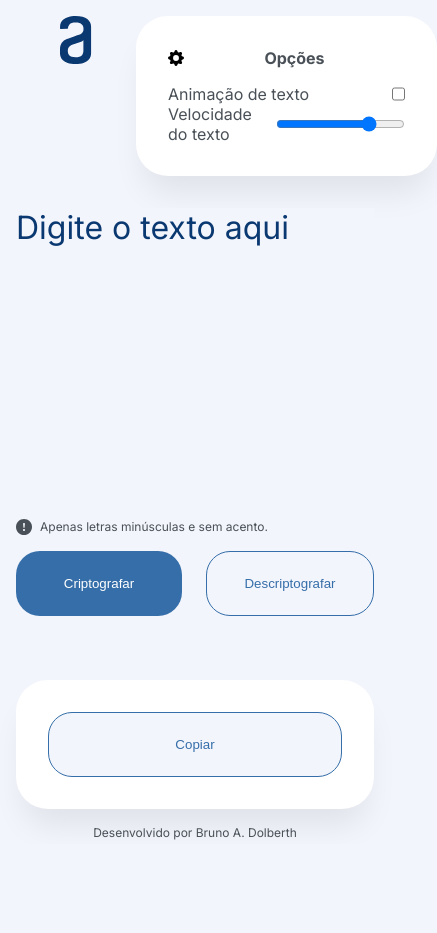
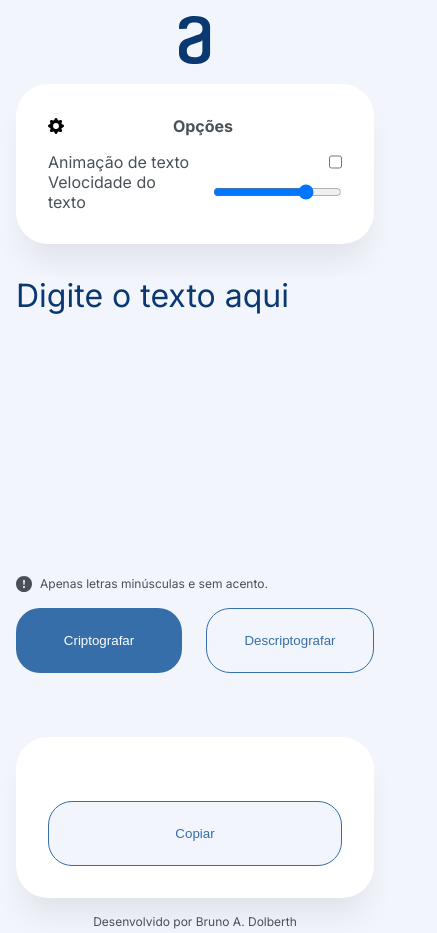
Before and after one commit to dBruno70/challenge-codificador, a plain HTML site: page index.html in a window 390 px wide. Both pictures are taken after a click on the button "Descriptografar". Shown: the whole page, 437 px wide, since content can reach past the window. Before the commit the page ends 844 px from the top, so only its background shows below. Drawn offline with Linux system fonts and the light colour scheme.

Commit message:
Mais melhorias de responsividade.

```diff
--- a/index.html
+++ b/index.html
@@ -14,7 +14,7 @@
         <div class="options-container fancy-border">
             <div class="options-heading">
                 <img src="assets/bi_gear-fill.svg" alt="">
-                <h2>Opções</h2>
+                <span>Opções</span>
             </div>
             <ul class="options-list">
                 <li>
@@ -49,7 +49,7 @@
                 </div>
             </div>
             <div class="btn-container">
-                <button id="copy-btn" class="btn btn-light hide">Copiar</button>
+                <button id="copy-btn" class="btn btn-light btn-copy-top-margin hide">Copiar</button>
             </div>
         </div>
     </main>
--- a/styles.css
+++ b/styles.css
@@ -46,13 +46,14 @@ body {
 }
 
 .top-level-padding {
-    padding: 2.5rem;
+    padding: 2.5rem 2.5rem 0 2.5rem;
 }
 
 .main-container {
     display:flex;
     gap: 5rem;
     flex: 1;
+    margin-left: 10%;
 }
 
 .options-container {
@@ -65,7 +66,7 @@ body {
     padding-bottom: 1rem;
 }
 
-.options-heading h2 {
+.options-heading span {
     font-size: 1rem;
     font-weight: bold;
     text-align: center;
@@ -178,10 +179,15 @@ body {
     background-color: var(--dark-blue-400);
 }
 
+.btn-copy-top-margin {
+    margin-top: 2rem;
+}
+
 @media (max-width: 950px) {
     .main-container {
         flex-direction: column;
         gap: 2rem;
+        margin-left: 0;
     }
 
     .textarea-column {
@@ -194,6 +200,17 @@ body {
 
     #illustration {
         display: none;
+    }
+
+    .header-container {
+        align-items: center;
+        flex-direction: column;
+    }
+    .options-container {
+        margin-top: 1rem;
+    }
+    #main-textarea {
+        min-height: 300px;
     }
 }
 .guide-text-container {
```
